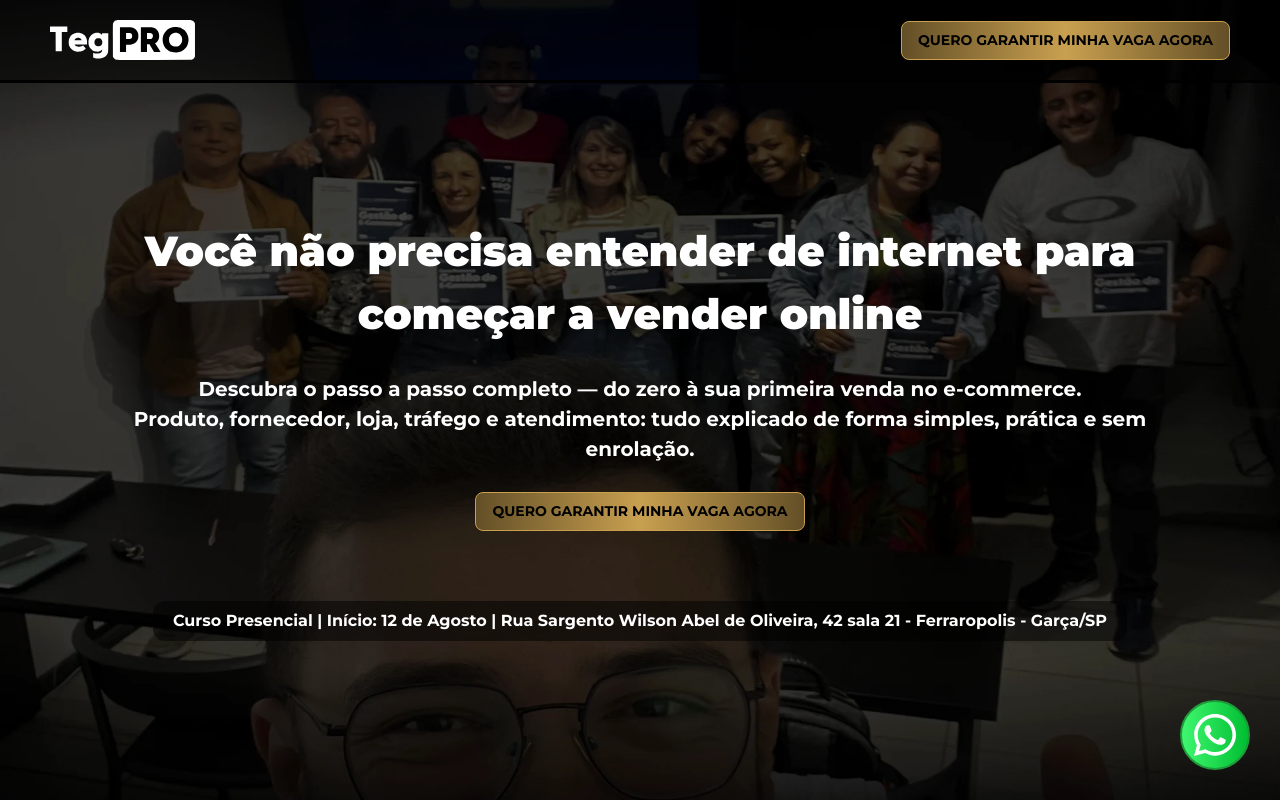
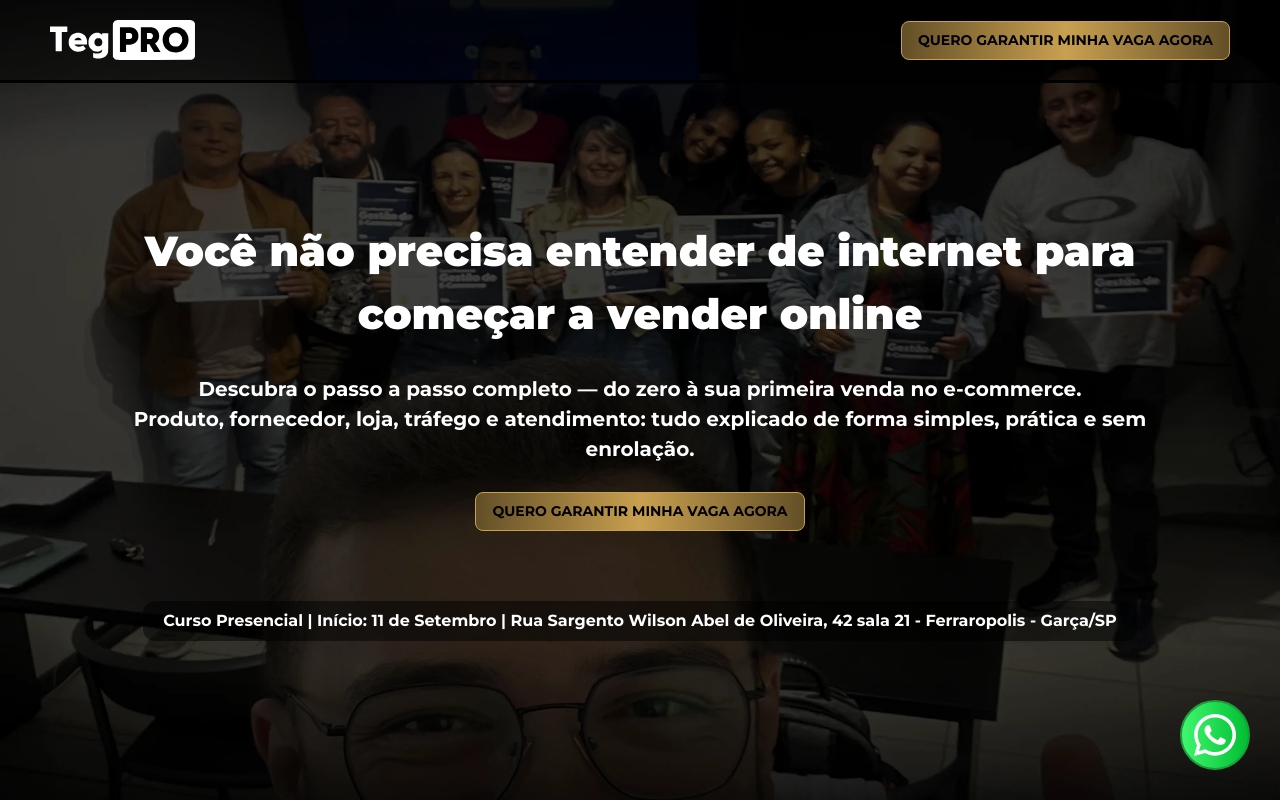
Before and after one commit to MarcioPiva4/tegpro, a Next.js app: page / in a window 1280 px wide. Shown: the top 800 px of the page. Built offline with nearby package versions, Linux system fonts and the light colour scheme; no server answers.

Commit message:
Fix: Icon e SectionBanner Dia de Inicio

```diff
--- a/src/app/layout.tsx
+++ b/src/app/layout.tsx
@@ -12,6 +12,9 @@ const montserrat = Montserrat({
 export const metadata: Metadata = {
   title: "TegPro",
   description: "Generated by create next app",
+  icons: {
+    icon: "/favicon.ico",
+  },
 };
 
 export default function RootLayout({
--- a/src/components/SectionBanner/index.tsx
+++ b/src/components/SectionBanner/index.tsx
@@ -55,7 +55,7 @@ export default function SectionBanner({city}: {city: string}) {
 
                 <div className="bg-black/50 py-2 px-5 rounded-xl mx-3 sm:mx-5 z-[1]">
                     <p className="font-bold sm:text-[16px] text-[14px]">
-                        {city != 'Garça' ? 'Curso Presencial | Início: 12 de Agosto | Hotel Momax - Marília/SP' : ' Curso Presencial | Início: 12 de Agosto | Rua Sargento Wilson Abel de Oliveira, 42 sala 21 - Ferraropolis - Garça/SP'}
+                        {city != 'Garça' ? 'Curso Presencial | Início: 16 de Setembro | Hotel Momax - Marília/SP' : ' Curso Presencial | Início: 11 de Setembro | Rua Sargento Wilson Abel de Oliveira, 42 sala 21 - Ferraropolis - Garça/SP'}
                     </p>
                 </div>
             </div>
```
Also changed, not shown: 1 other file (tests, documents, lock files or other folders).
